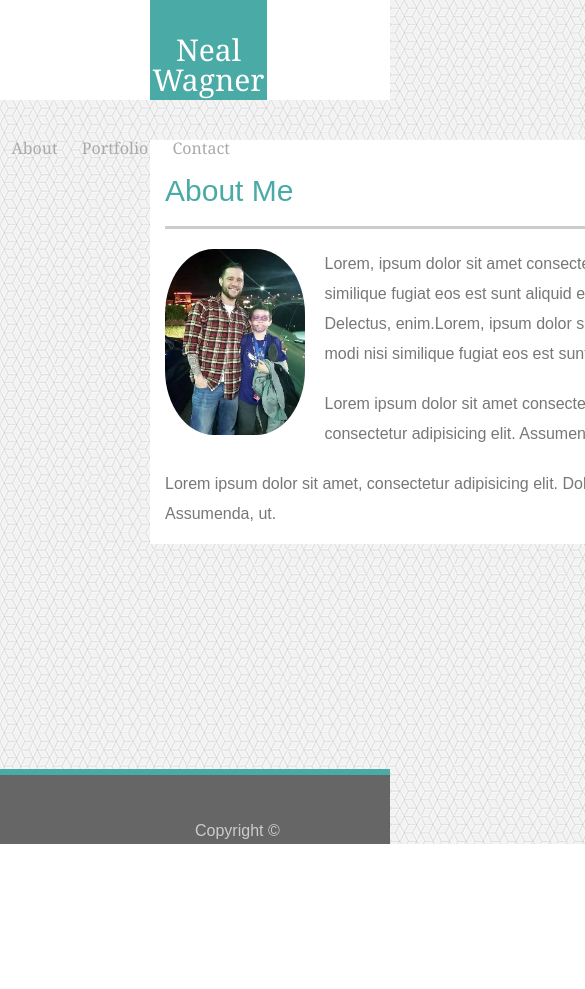
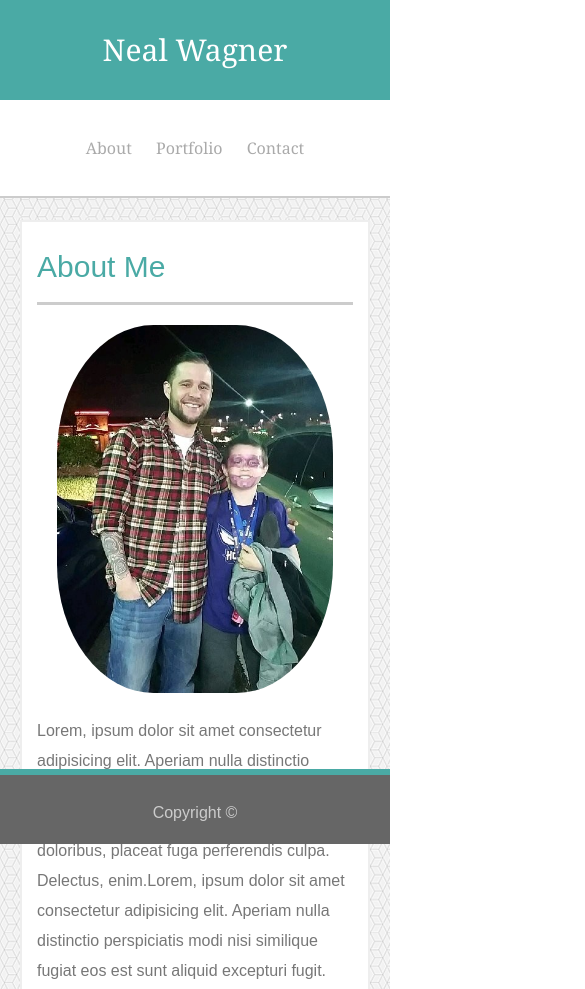
Before and after one commit to nealpwagner/responsive-portfolio, a plain HTML site: page index.html in a window 390 px wide. Shown: the top 989 px of the page, 585 px wide, since content can reach past the window. Before the commit the page ends 844 px from the top, so only its background shows below. Drawn offline with Linux system fonts and the light colour scheme.

Commit message:
made all html's responsive

```diff
--- a/assets/css/style.css
+++ b/assets/css/style.css
@@ -1,25 +1,29 @@
-*{
+* {
     box-sizing: border-box;
     margin: auto;
 }
-body{
+
+body {
     background-color: #fff;
     border-color: #ddd;
     color: #777;
     font-family: Arial, 'Helvetica Neue', Helvetica, sans-serif;
     background-image: url("../images/background.png");
 }
-header{
+
+header {
     font-family: Georgia, 'Times New Roman', Times, serif;
     background-color: #fff;
     border-color: #ccc;
     height: 100px;
     width: 100%;
 }
-#name{
+
+#name {
     color: #fff;
 }
-.name-container{
+
+.name-container {
     background-color: #4aaaa5;
     height: 100%;
     width: 30%;
@@ -29,59 +33,69 @@ header{
     margin: 0px 0px 0px 150px;
     float: left;
 }
-ul{
+
+ul {
     list-style-type: none;
     float: right;
-    padding:40px 0px 20px 0px;
+    padding: 40px 0px 20px 0px;
     margin-right: 150px;
 }
-li{
+
+li {
     display: inline;
     margin: 0px 10px 0px 10px;
 }
-h1{
+
+h1 {
     font-size: 30px;
 }
-.main-content-container{
+
+.main-content-container {
     background-color: #fff;
     border-color: #eee;
     margin: 40px 0px 100px 150px;
     padding: 30px 15px 15px 15px;
-    width: 960px;
+    width: 620px;
+    border-style: solid;
+    border-width: 2px;
+}
 
-}
-.main-content-header{
-    color:#4aaaa5;
+.main-content-header {
+    color: #4aaaa5;
     border-bottom: 3px solid #ccc;
     margin-bottom: 20px;
     padding-bottom: 20px;
 }
-.main-content-container form input,textarea{
+
+.main-content-container form input,
+textarea {
     width: 100%;
     padding: 8px;
 }
-textarea{
+
+textarea {
     height: 150px;
 }
 
-.main-content-container form label{
+.main-content-container form label {
     display: inline-block;
     margin-bottom: 10px;
     margin-top: 10px;
+}
 
-}
-#picture{
+#picture {
     border-radius: 35%;
-    width: 15%;
+    width: 150px;
     float: left;
     margin: 0px 20px 0px 0px;
 }
 
-p{
+p {
     line-height: 30px;
     margin-top: 20px;
 }
-footer{
+
+footer {
     clear: both;
     background-color: #666;
     text-align: center;
@@ -90,31 +104,30 @@ footer{
     bottom: 0;
     width: 100%;
     height: 75px;
+    margin: auto;
+}
 
-}
-#copyright{
-    position: absolute;
+#copyright {
+    position: relative;
+    line-height: 75px;
     bottom: 0;
-    margin: 0px 0px 5px 0px;
     color: #ccc;
 }
 
-header a{
+header a {
     text-decoration: none;
     color: #aaa;
 }
 
-.overlay-image-container{
+.overlay-image-container {
     position: relative;
-
-
 }
 
-.overlay-image{
+.overlay-image {
     width: 100%;
 }
 
-.overlay-image-caption{
+.overlay-image-caption {
     position: absolute;
     bottom: 15px;
     left: 0%;
@@ -124,9 +137,80 @@ header a{
     color: #fff;
     padding: 20px;
 }
-.overlay-image-grid-container{
+
+.overlay-image-grid-container {
     display: grid;
     grid-template-columns: repeat(2, 265px);
     grid-column-gap: 50px;
     grid-row-gap: 50px;
 }
+
+@media screen and (max-width: 980px) {
+
+}
+
+@media screen and (max-width: 768px) {
+    .name-container {
+        margin: 0px 0px 0px 20px;
+    }
+    .main-content-container {
+        margin: 40px 20px 100px 20px;
+        width: -moz-calc(100% - 40px);
+        width: -webkit-calc(100% - 40px);
+        width: -o-calc(100% - 40px);
+        width: calc(100% - 40px);
+    }
+    ul {
+        padding: 40px 0px 20px 0px;
+        margin-right: 50px;
+    }
+    #picture {
+        border-radius: 35%;
+        float: left;
+        width: 50%;
+        margin: 0px 20px 0px 20px;
+    }
+}
+
+@media screen and (max-width: 640px) {
+    .name-container {
+        height: 100%;
+        width: 100%;
+        padding: 35px 0px 0px 0px;
+        text-align: center;
+        vertical-align: middle;
+        margin: 0px;
+        float: none;
+    }
+    ul {
+        padding: 40px 0px 40px 0px;
+        margin-right: 0px;
+        background-color: #fff;
+        float: none;
+        text-align: center;
+        border-bottom: #ccc 2px solid;
+    }
+    .main-content-container {
+        clear: both;
+        margin-top: 120px;
+    }
+    header {
+        position: static;
+    }
+    #picture {
+        border-radius: 35%;
+        float: none;
+        width: -moz-calc(100% - 40px);
+        width: -webkit-calc(100% - 40px);
+        width: -o-calc(100% - 40px);
+        width: calc(100% - 40px);
+        margin: 0px 0px 0px 20px;
+    }
+    .overlay-image-grid-container {
+        display: grid;
+        grid-template-columns: repeat(1, 265px);
+        grid-column-gap: 50px;
+        grid-row-gap: 50px;
+    }
+
+}
--- a/index.html
+++ b/index.html
@@ -2,7 +2,7 @@
 <html lang="en">
 <head>
     <meta charset="UTF-8">
-    <meta name="viewport" content="width=device-width, initial-scale=1.0">
+    <meta name="viewport" content="width=device-width">
     <meta http-equiv="X-UA-Compatible" content="ie=edge">
     <link rel="stylesheet" href="./assets/css/reset.css">
     <link rel="stylesheet" href="./assets/css/style.css">
```
Also changed, not shown: contact.html (+2 -2 lines), portfolio.html (added, +53 -0 lines), 1 other file.
